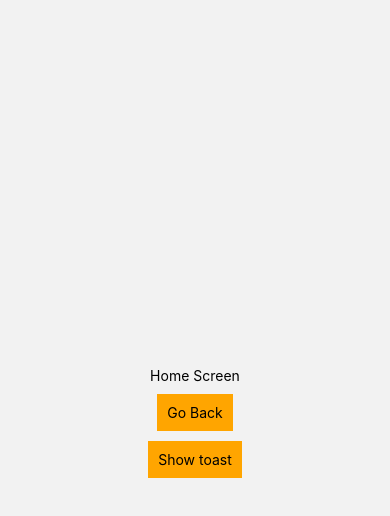
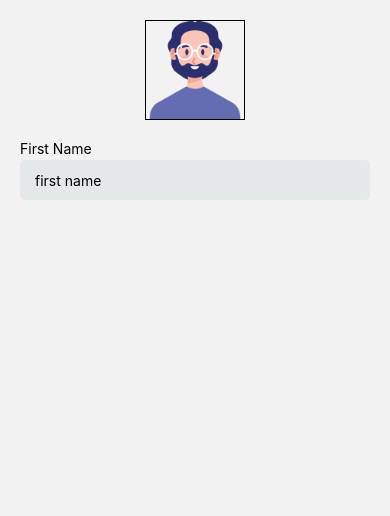
Before and after one commit to zainulabideen-dev/YT-RN-Tutorial-2024, a React Native app: screen /FormScreen in a window 390 px wide. Shown: the top 516 px of the page. Built offline with nearby package versions, Linux system fonts and the light colour scheme.

Commit message:
doc picker

```diff
--- a/App.tsx
+++ b/App.tsx
@@ -5,6 +5,7 @@ import HomeScreen from './src/screen/home';
 import SignInScreen from './src/screen/signin';
 import TabScreen from './src/screen/tab';
 import SignUpScreen from './src/screen/signUp';
+import FormScreen from './src/screen/form';
 import Toast from 'react-native-toast-message';
 
 const Stack = createNativeStackNavigator();
@@ -14,11 +15,12 @@ function App(): React.JSX.Element {
     <>
       <NavigationContainer>
         <Stack.Navigator
-          initialRouteName="Home"
+          initialRouteName="FormScreen"
           screenOptions={{
             headerShown: false,
           }}>
           <Stack.Screen name="Home" component={HomeScreen} />
+          <Stack.Screen name="FormScreen" component={FormScreen} />
           <Stack.Screen name="SignInScreen" component={SignInScreen} />
           <Stack.Screen name="TabScreen" component={TabScreen} />
           <Stack.Screen name="SignUpScreen" component={SignUpScreen} />
--- a/package.json
+++ b/package.json
@@ -14,6 +14,7 @@
     "@react-navigation/native-stack": "^6.9.26",
     "react": "18.2.0",
     "react-native": "0.74.1",
+    "react-native-document-picker": "^9.3.0",
     "react-native-pager-view": "^6.3.1",
     "react-native-safe-area-context": "^4.10.3",
     "react-native-screens": "^3.31.1",
--- a/src/components/TextInputFieldComp.js
+++ b/src/components/TextInputFieldComp.js
@@ -7,6 +7,7 @@ export default function TextInputFieldComp({
   keyboard = 'default',
   security = false,
   onChangeText,
+  value,
 }) {
   return (
     <View>
@@ -26,6 +27,7 @@ export default function TextInputFieldComp({
           borderRadius: 5,
         }}>
         <TextInput
+          value={value}
           keyboardType={keyboard}
           placeholder={placeholder}
           secureTextEntry={security}
--- /dev/null
+++ b/src/screen/form/index.js
@@ -0,0 +1,49 @@
+import {View, Text, SafeAreaView, Image, TouchableOpacity} from 'react-native';
+import React, {useState} from 'react';
+import TextInputFieldComp from '../../components/TextInputFieldComp';
+import DocumentPicker from 'react-native-document-picker';
+
+export default function FormScreen() {
+  const [firstName, setFirstName] = useState();
+  const [image, setImage] = useState();
+
+  console.log(image);
+  async function openGallery() {
+    const docs = await DocumentPicker.pick({
+      type: DocumentPicker.types.images,
+      allowMultiSelection: false,
+    }).catch(error => {});
+    if (!docs) return;
+    if (docs.length == 0) return;
+    setImage(docs[0]);
+  }
+  return (
+    <SafeAreaView style={{flex: 1}}>
+      <View style={{flex: 1, padding: 20}}>
+        <View style={{flexDirection: 'row', justifyContent: 'center'}}>
+          <TouchableOpacity onPress={() => openGallery()}>
+            <Image
+              style={{
+                width: 100,
+                height: 100,
+                borderColor: 'black',
+                borderWidth: 1,
+              }}
+              source={
+                image == undefined
+                  ? require('../../assets/image/man.png')
+                  : {uri: image?.uri}
+              }
+            />
+          </TouchableOpacity>
+        </View>
+        <TextInputFieldComp
+          title={'First Name'}
+          placeholder={'first name'}
+          value={firstName}
+          onChangeText={text => setFirstName(text)}
+        />
+      </View>
+    </SafeAreaView>
+  );
+}
```
Also changed, not shown: 1 other file (tests, documents, lock files or other folders).
